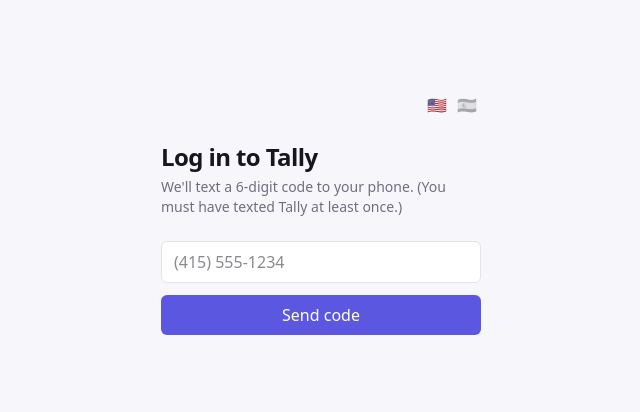
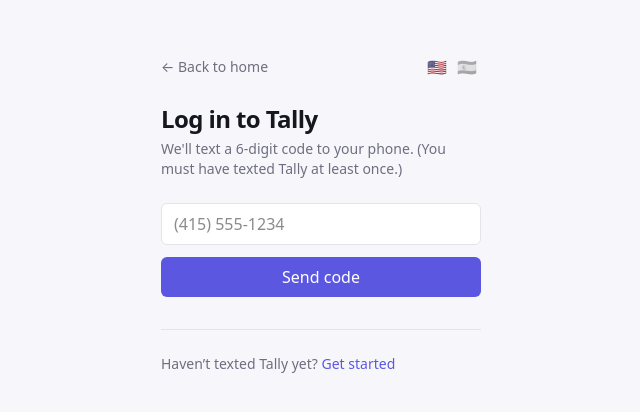
Before and after one commit to jamespotash0/taxexpense, a Next.js app: page /login in a window 1280 px wide. Shown: the part 186-598 px from the top of the page, without its empty margins (319-959 px from the left). Built offline with nearby package versions, Linux system fonts and the light colour scheme; no server answers.

Commit message:
updated landing page design

```diff
--- a/src/app/dashboard/page.tsx
+++ b/src/app/dashboard/page.tsx
@@ -7,6 +7,7 @@
 import { SubstantiationBadge } from '@/components/SubstantiationBadge';
 import { LocaleSwitcher } from '@/components/LocaleSwitcher';
 import { formatMoney, formatDate } from '@/lib/format';
+import { formatUsPhone } from '@/lib/phone';
 import { getI18n } from '@/i18n/server';
 import { fmt } from '@/i18n/config';
 
@@ -40,7 +41,9 @@
   ]);
 
   const completePct = summary.count > 0 ? Math.round((summary.complete_count / summary.count) * 100) : 0;
-  const tallyNumber = process.env.TWILIO_PHONE_NUMBER ?? 'your Tally number';
+  const tallyNumber = process.env.TWILIO_PHONE_NUMBER
+    ? formatUsPhone(process.env.TWILIO_PHONE_NUMBER)
+    : 'your Tally number';
 
   return (
     <main className="mx-auto max-w-3xl p-4 sm:p-8">
--- a/src/app/login/page.tsx
+++ b/src/app/login/page.tsx
@@ -1,20 +1,42 @@
 // Phone-OTP login page (TSNAP-035/036). The form is a client component; wrap in
 // Suspense because it reads useSearchParams. Localized per DEC-026.
+import Link from 'next/link';
 import { Suspense } from 'react';
 import { LoginForm } from '@/components/LoginForm';
 import { LocaleSwitcher } from '@/components/LocaleSwitcher';
 import { getI18n } from '@/i18n/server';
+import { fmt } from '@/i18n/config';
+import { formatUsPhone } from '@/lib/phone';
 
 export default async function LoginPage() {
   const { locale, t } = await getI18n();
+  // You can only log in after texting Tally at least once, so users who land here
+  // without an account need a way out: home, and the number to text to get started.
+  // Mirror the hero's live-number logic — a real Twilio number makes the CTA an sms:
+  // link; otherwise route to /start (the placeholder number isn't textable).
+  const liveNumber = process.env.TWILIO_PHONE_NUMBER || '';
+  const number = liveNumber ? formatUsPhone(liveNumber) : '';
+  const startHref = liveNumber
+    ? `sms:${liveNumber.replace(/[^\d+]/g, '')}?&body=${encodeURIComponent('Hi Tally')}`
+    : '/start';
+
   return (
     <main className="mx-auto flex min-h-screen max-w-sm flex-col justify-center p-8">
-      <div className="mb-6 flex justify-end">
+      <div className="mb-6 flex items-center justify-between">
+        <Link href="/" className="text-sm text-muted hover:text-foreground">
+          {t.app.login.backHome}
+        </Link>
         <LocaleSwitcher current={locale} />
       </div>
       <Suspense fallback={<p className="text-sm text-muted">{t.app.login.loading}</p>}>
         <LoginForm t={t.app.login} />
       </Suspense>
+      <p className="mt-8 border-t border-border pt-6 text-sm text-muted">
+        {t.app.login.noAccount}{' '}
+        <Link href={startHref} className="font-medium text-primary hover:underline">
+          {number ? fmt(t.app.login.noAccountCta, { number }) : t.app.login.noAccountCtaFallback}
+        </Link>
+      </p>
     </main>
   );
 }
--- a/src/app/settings/page.tsx
+++ b/src/app/settings/page.tsx
@@ -14,6 +14,7 @@
 import { MAX_CO_OWNERS } from '@/lib/pricing';
 import { getI18n } from '@/i18n/server';
 import { fmt } from '@/i18n/config';
+import { formatUsPhone } from '@/lib/phone';
 
 export default async function SettingsPage() {
   const user = await getCurrentUser();
@@ -44,7 +45,7 @@
         <LocaleSwitcher current={locale} />
       </div>
       <h1 className="mt-4 text-xl font-semibold">{s.title}</h1>
-      <p className="mt-1 text-sm text-muted">{fmt(s.loggedInAs, { phone: user.phone_number })}</p>
+      <p className="mt-1 text-sm text-muted">{fmt(s.loggedInAs, { phone: formatUsPhone(user.phone_number) })}</p>
       <div className="mt-6">
         <SettingsForm
           t={t.app.settingsForm}
--- a/src/i18n/dictionaries.ts
+++ b/src/i18n/dictionaries.ts
@@ -238,6 +238,10 @@
       errInvalid: 'Invalid code.',
       errGeneric: 'Something went wrong.',
       loading: 'Loading…',
+      backHome: '← Back to home',
+      noAccount: 'Haven’t texted Tally yet?',
+      noAccountCta: 'Text {number} to get started',
+      noAccountCtaFallback: 'Get started',
     },
     settings: {
       title: 'Settings',
@@ -592,6 +596,10 @@
       errInvalid: 'Código inválido.',
       errGeneric: 'Algo salió mal.',
       loading: 'Cargando…',
+      backHome: '← Volver al inicio',
+      noAccount: '¿Aún no le has escrito a Tally?',
+      noAccountCta: 'Escribe a {number} para empezar',
+      noAccountCtaFallback: 'Empezar',
     },
     settings: {
       title: 'Ajustes',
```
